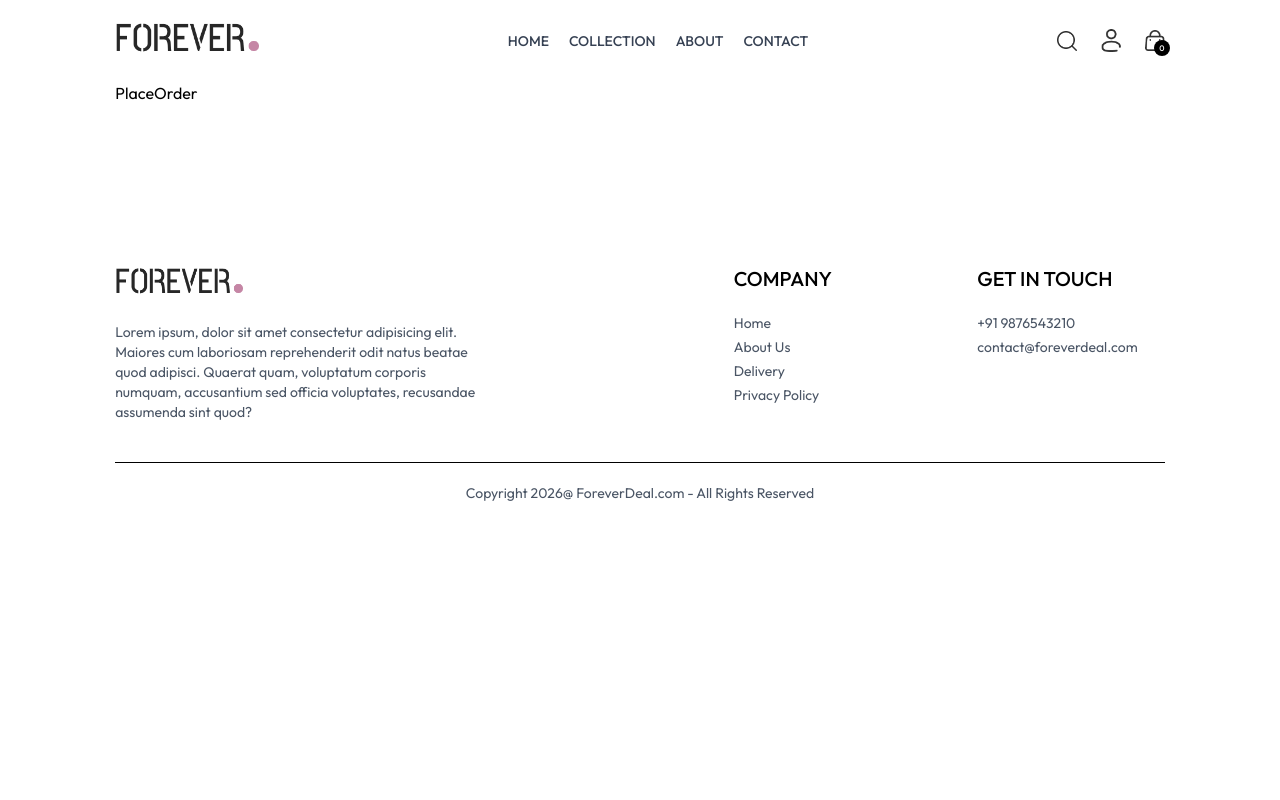
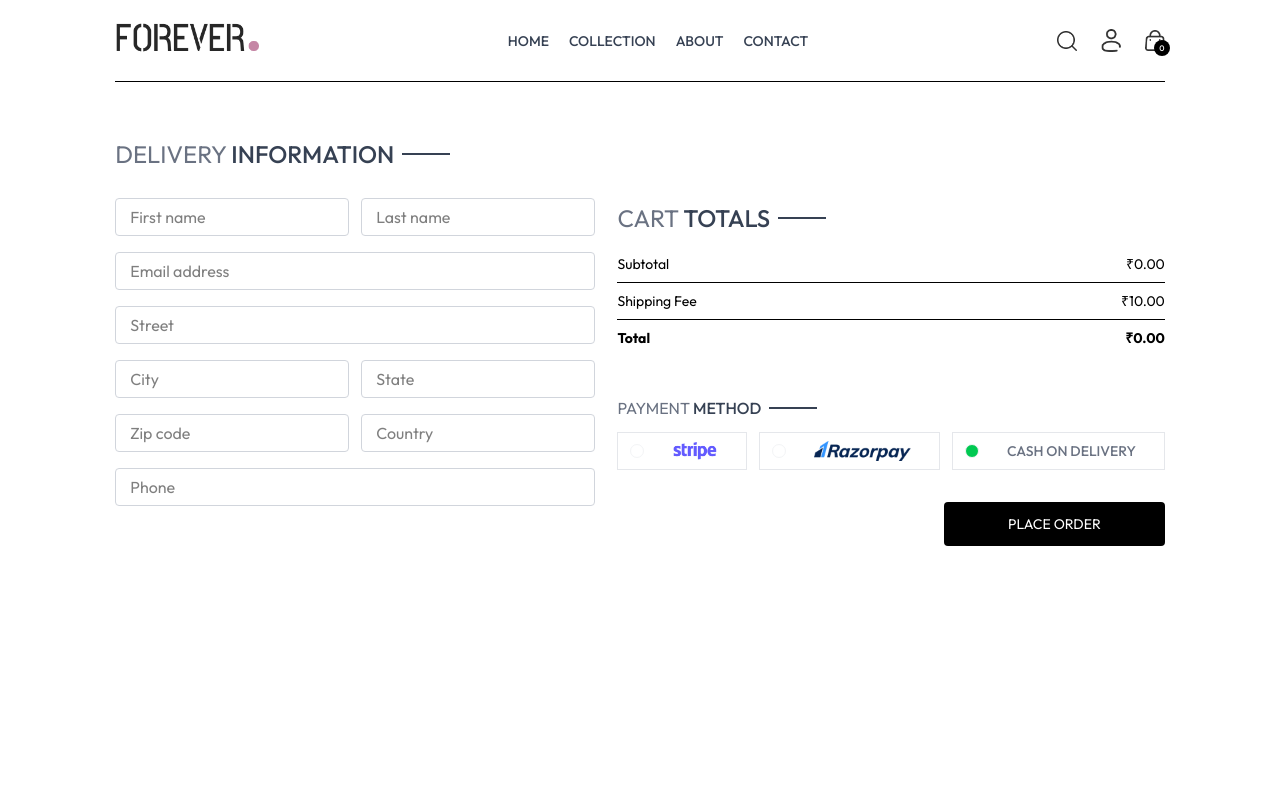
Before and after one commit to Aashish007-dev/E-Commerce-Application, a React (Vite) app in the folder frontend/: page /place-order in a window 1280 px wide. Shown: the top 800 px of the page. Built offline with nearby package versions, Linux system fonts and the light colour scheme.

Commit message:
Complete Ui for Place order page

```diff
--- a/frontend/src/pages/Orders.jsx
+++ b/frontend/src/pages/Orders.jsx
@@ -1,8 +1,18 @@
-import React from 'react'
+import React, { useContext } from 'react'
+import { ShopContext } from '../context/ShopContext'
+import Title from '../components/Title';
 
 const Orders = () => {
+
+  const {products, currency} = useContext(ShopContext);
+
   return (
-    <div>Orders</div>
+    <div className='border-t pt-16'>
+        <div className='text-2xl '>
+          <Title text1={'MY'} text2={'ORDERS'}/>
+
+        </div>
+    </div>
   )
 }
 
--- a/frontend/src/pages/PlaceOrder.jsx
+++ b/frontend/src/pages/PlaceOrder.jsx
@@ -1,8 +1,85 @@
-import React from 'react'
+import React, { useContext, useState } from 'react'
+import Title from '../components/Title'
+import CartTotal from '../components/CartTotal'
+import { assets } from '../assets/assets'
+import { ShopContext } from '../context/ShopContext'
+
 
 const PlaceOrder = () => {
+
+  const [method, setMethod] = useState('cod');
+  const {navigate} = useContext(ShopContext);
+
+
+
   return (
-    <div>PlaceOrder</div>
+    <div className='flex flex-col justify-between sm:flex-row gap-4 pt-5 sm:pt-14 min-h-[80vh] border-t'>
+      {/* left side */}
+      <div className='flex flex-col gap-4 w-full sm:max-w-[480px]'>
+        <div className='text-xl my--3 sm:text-2xl'>
+          <Title text1={'DELIVERY'} text2={'INFORMATION'}/>
+        </div>
+        <div className='flex gap-3'>
+          <input type="text" placeholder='First name' className='border border-gray-300 rounded py-1.5 px-3.5 w-full' />
+          <input type="text" placeholder='Last name' className='border border-gray-300 rounded py-1.5 px-3.5 w-full' />
+
+        </div>
+        <input type="email" placeholder='Email address' className='border border-gray-300 rounded py-1.5 px-3.5 w-full' />
+        <input type="text" placeholder='Street' className='border border-gray-300 rounded py-1.5 px-3.5 w-full' />
+        <div className='flex gap-3'>
+          <input type="text" placeholder='City' className='border border-gray-300 rounded py-1.5 px-3.5 w-full' />
+          <input type="text" placeholder='State' className='border border-gray-300 rounded py-1.5 px-3.5 w-full' />
+
+        </div>
+
+        <div className='flex gap-3'>
+          <input type="number" placeholder='Zip code' className='border border-gray-300 rounded py-1.5 px-3.5 w-full' />
+          <input type="text" placeholder='Country' className='border border-gray-300 rounded py-1.5 px-3.5 w-full' />
+        </div>
+        <input type="number" placeholder='Phone' className='border border-gray-300 rounded py-1.5 px-3.5 w-full' />
+
+      </div>
+      {/* Right side */}
+      <div className='mt-8'>
+        <div className='mt-8 min-w-80'>
+          <CartTotal />
+        </div>
+
+        <div className='mt-12'>
+          <Title text1={'PAYMENT'} text2={'METHOD'}/>
+          {/* Payment Method Selection */}
+          <div className='flex gap-3 flex-col lg:flex-row'>
+            <div onClick={() => setMethod('stripe')} className='flex items-center gap-3 border border-gray-200 p-2 px-3 cursor-pointer'>
+              <p className={`min-w-3.5 h-3.5 border border-gray-100 rounded-full ${method === 'stripe' ? 'bg-green-500' : ''}`}></p>
+              <img src={assets.stripe_logo} className='h-5 mx-4 ' alt="" />
+            </div>
+
+            <div onClick={() => setMethod('razorpay')} className='flex items-center gap-3 border border-gray-200 p-2 px-3 cursor-pointer'>
+              <p className={`min-w-3.5 h-3.5 border border-gray-100 rounded-full ${method === 'razorpay' ? 'bg-green-500' : ''}`}></p>
+              <img src={assets.razorpay_logo} className='h-5 mx-4 ' alt="" />
+            </div>
+
+            <div onClick={() => setMethod('cod')} className='flex items-center gap-3 border border-gray-200 p-2 px-3 cursor-pointer'>
+              <p className={`min-w-3.5 h-3.5 border border-gray-100 rounded-full ${method === 'cod' ? 'bg-green-500' : ''}`}></p>
+              <p className='text-gray-500 text-sm font-medium mx-4 uppercase'>Cash On Delivery</p>
+            </div>
+          </div>
+
+          <div className='w-full text-end mt-8'>
+            <button
+            onClick={() => navigate('/orders')}
+            className='bg-black text-white px-16 py-3 text-sm rounded cursor-pointer'>PLACE ORDER</button>
+
+          </div>
+
+
+
+        </div>
+
+      </div>
+
+
+    </div>
   )
 }
 
```
